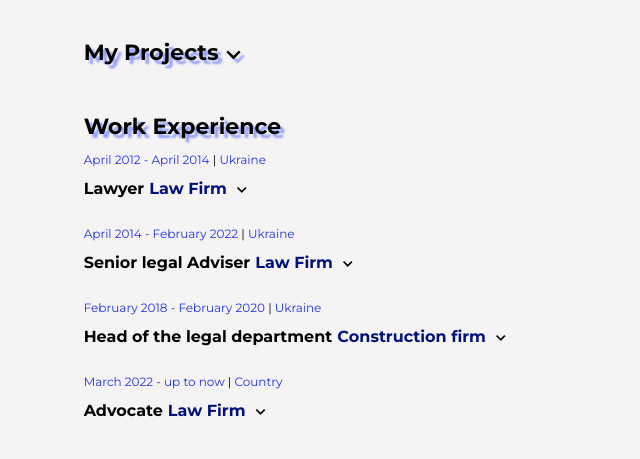
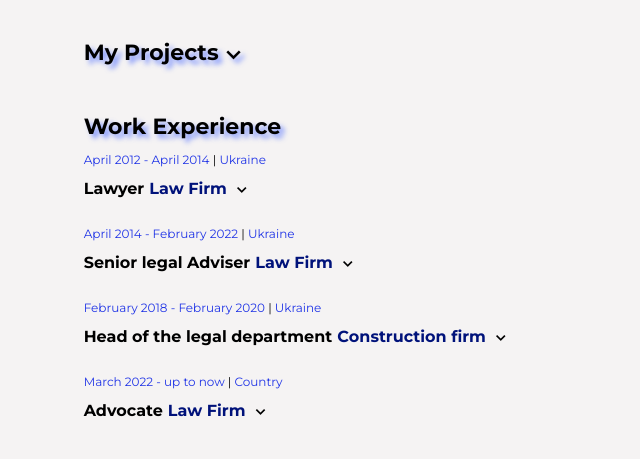
Before and after one commit to demptd13/resume, a plain HTML site: page index.html in a window 1280 px wide. Shown: the part 313-772 px from the top of the page, 408-1048 px from the left. Drawn offline with nearby package versions, Linux system fonts and the light colour scheme.

Commit message:
Update style.css

```diff
--- a/src/css/style.css
+++ b/src/css/style.css
@@ -137,7 +137,7 @@ body {
   line-height: 27px;
   margin-bottom: 10px;
   padding: 2px 0;
-  text-shadow: 4px 4px 2px rgba(87, 106, 255, 0.6);
+  text-shadow: 4px 4px 5px rgba(78, 108, 255, 0.71);
 }
 @media (max-width: 544px) {
   .title {
```
